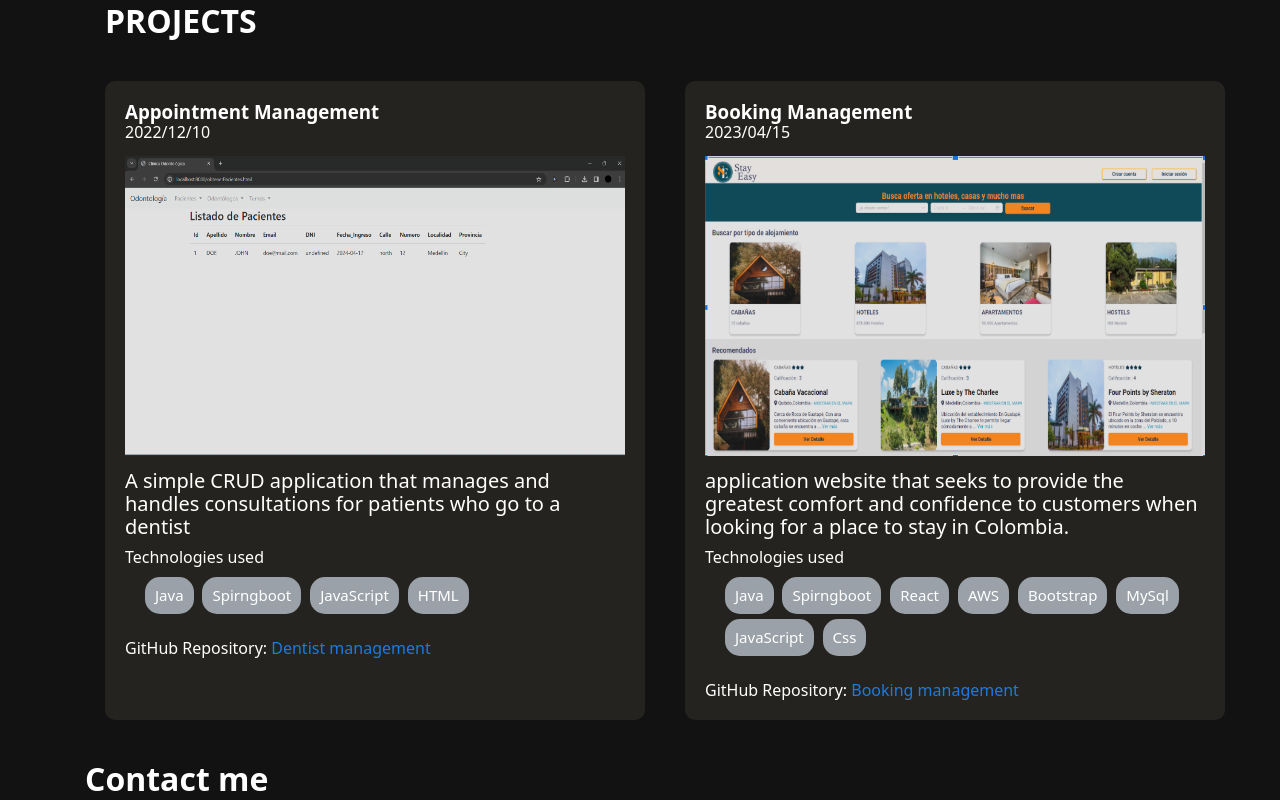
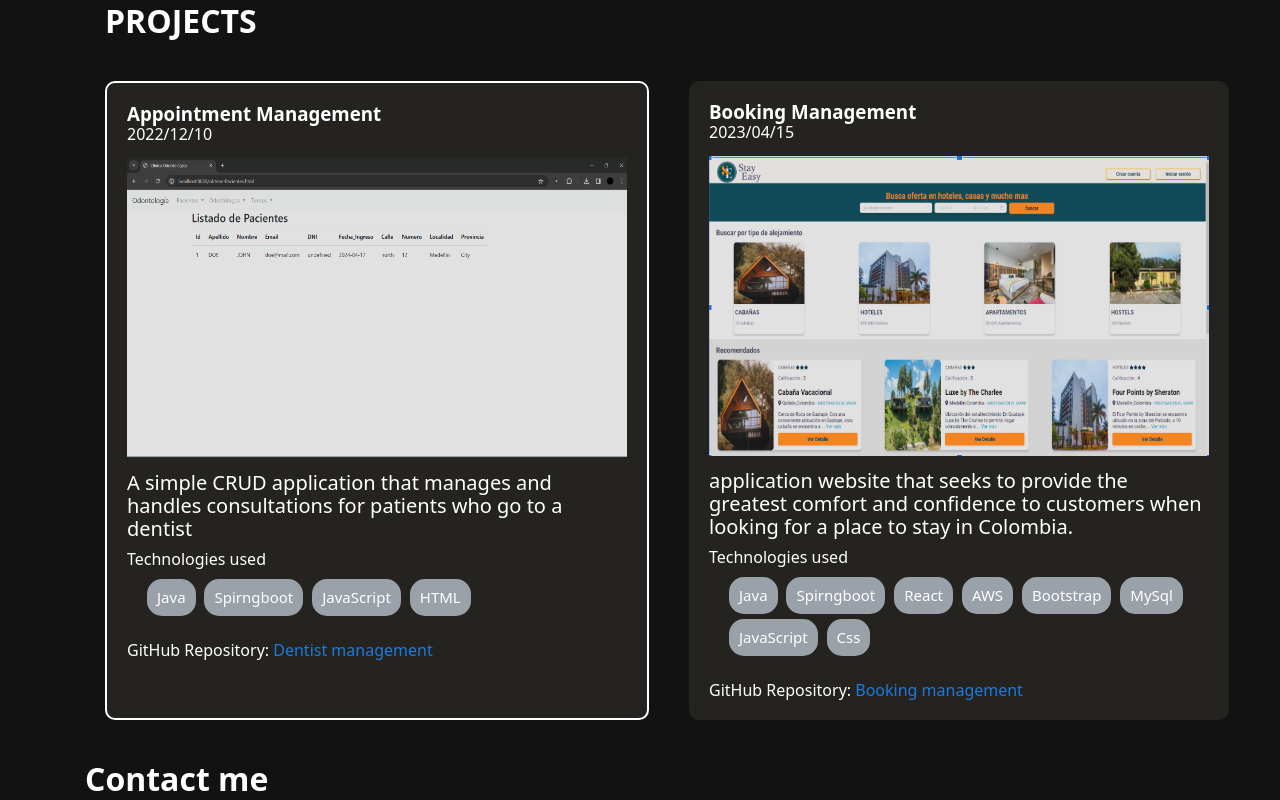
Before and after one commit to leinadanul/portfolio, a plain HTML site: page index.html in a window 1280 px wide. In both pictures the pointer is over the element 375 px from the left and 1111 px from the top of the page. Shown: the part 711-1511 px from the top of the page. Drawn offline with Linux system fonts and the light colour scheme.

Commit message:
add hover effect in project card

```diff
--- a/asset/css/project.css
+++ b/asset/css/project.css
@@ -14,6 +14,10 @@
     padding: 20px;
     box-sizing: border-box;
     color: white;
+}
+
+.project__card:hover {
+    border: 2px solid white;
 }
 
 
```
